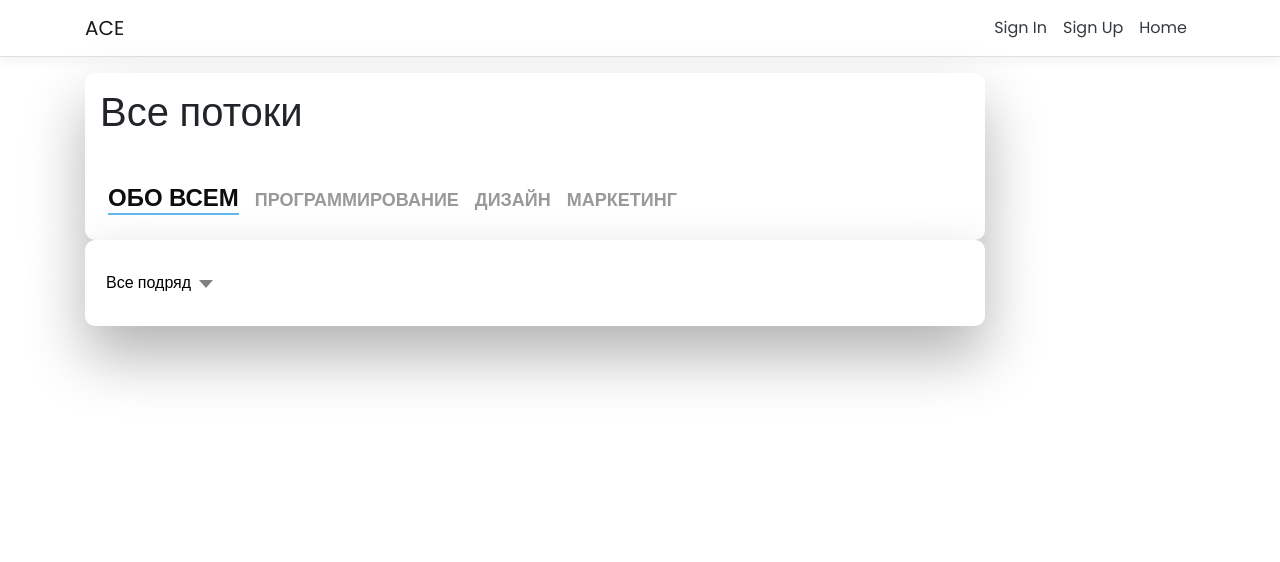
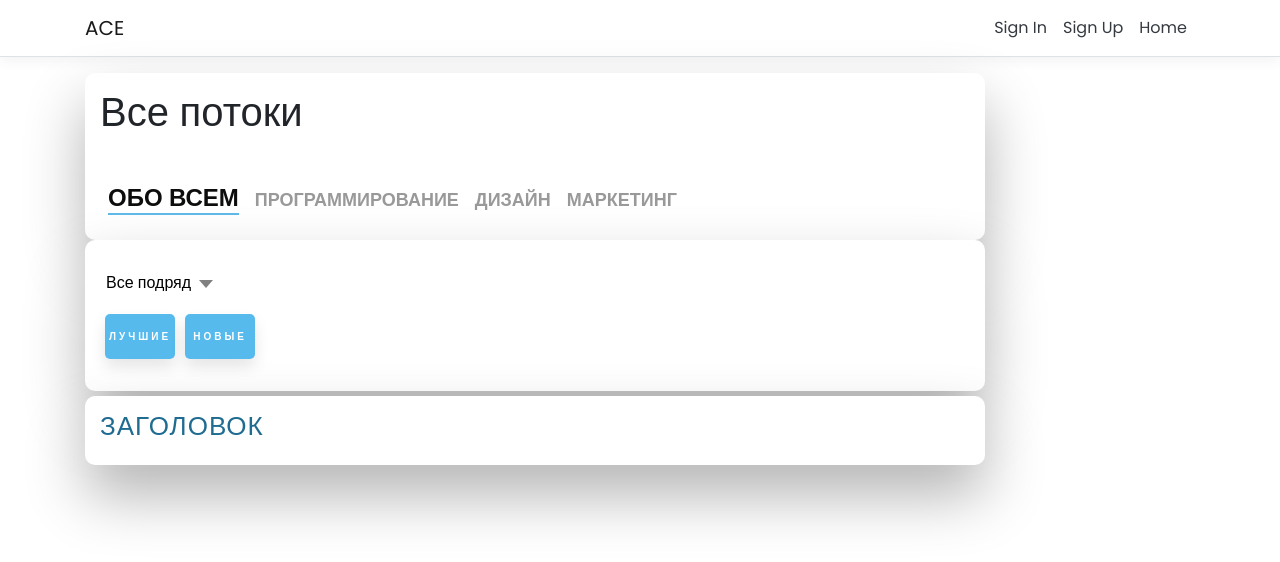
Before and after one commit to vova2plova/TeamA, a React (Create React App) app in the folder ACE/ACE/ClientApp/: page / in a window 1280 px wide. Shown: the top 562 px of the page. Built offline with nearby package versions, Linux system fonts and the light colour scheme.

Commit message:
Dropdown menu is working!

```diff
--- a/ACE/ACE/ClientApp/src/App.js
+++ b/ACE/ACE/ClientApp/src/App.js
@@ -8,8 +8,9 @@ import { FetchData } from './components/FetchData';
 import { Counter } from './components/Counter';
 
 
-import './custom.css'
-import './LogInForm.css'
+import './Styles/custom.css'
+import './Styles/sign.css'
+import './Styles/home.css'
 
 
 export default class App extends Component {
--- /dev/null
+++ b/ACE/ACE/ClientApp/src/Styles/dropDown.css
@@ -0,0 +1,59 @@
+.dropDownBar{
+    position: relative;
+    border: white;
+    text-align: left;
+    font-size: 16px;
+    color: #000000;
+    margin-top: 15px;
+    margin-bottom: 15px;
+    background: transparent;
+}
+
+.dropDownContent{
+    text-decoration: none;
+    display: inline-block;
+    width: 70px;
+    height: 45px;
+    line-height: 45px;
+    border-radius: 5px;
+    margin: 10px 5px;
+    font-family: 'Poppins', sans-serif;
+    font-size: 10px;
+    text-transform: uppercase;
+    text-align: center;
+    letter-spacing: 3px;
+    font-weight: 600;
+    color: #524f4e;
+    background: white;
+    box-shadow: 0 8px 15px rgba(0, 0, 0, .1);
+    transition: .3s;
+}
+.dropDownContent {
+    background: #56baed;
+//box-shadow: 0 15px 20px rgba(46, 159, 229, 0.4);
+    color: white;
+    transform: translateY(-7px);
+}
+
+.iconDropDownArrow{
+    color: inherit;
+    height: 24px;
+    transition: transform .15s cubic-bezier(1,-.115,.975,.855);
+    width: 24px;
+    will-change: transform;
+}
+
+#show{
+    display: block;
+    color : black;
+}
+
+.dropDownBar:after{
+    content: "";
+    margin:0 0.5em;
+    font-family: "Poppins", sans-serif;
+    display:inline-block;
+    border: 7px solid transparent;
+    border-top:8px solid gray;
+    border-bottom:0 none;
+}
--- /dev/null
+++ b/ACE/ACE/ClientApp/src/Styles/home.css
@@ -0,0 +1,59 @@
+.underline:after {
+    display: block;
+    left: 0;
+    bottom: -10px;
+    width: 0;
+    height: 2px;
+    font-size: 16px;
+    background-color: #56baed;
+    content: "";
+    transition: width 0.2s;
+}
+
+.underline:hover {
+    color: #0d0d0d;
+    font-size: 24px;
+
+}
+
+.underline:hover:after{
+    width: 100%;
+}
+
+#formHome {
+    -webkit-border-radius: 10px 10px 10px 10px;
+    border-radius: 10px 10px 10px 10px;
+    background: #fff;
+    width: 90%;
+    max-width: 900px;
+    position: relative;
+    padding: 15px;
+    -webkit-box-shadow: 0 15px 30px 0 rgba(0,0,0,0.3);
+    box-shadow: 0 30px 60px 0 rgba(0,0,0,0.3);
+    text-align: left;
+}
+
+#post {
+    -webkit-border-radius: 10px 10px 10px 10px;
+    border-radius: 10px 10px 10px 10px;
+    background: #fff;
+    width: 90%;
+    max-width: 900px;
+    position: relative;
+    padding: 15px;
+    margin-top: 5px;
+    -webkit-box-shadow: 0 15px 30px 0 rgba(0,0,0,0.3);
+    box-shadow: 0 30px 60px 0 rgba(0,0,0,0.3);
+    text-align: left;
+}
+
+.tittle{
+    color: #206c91;
+    text-transform: uppercase;
+    font-size: 26px;
+    letter-spacing: 1px;
+}
+
+.postBody{
+
+}
--- a/ACE/ACE/ClientApp/src/LogInForm.css
+++ b/ACE/ACE/ClientApp/src/Styles/sign.css
@@ -274,79 +274,6 @@ input[type=text]::placeholder {
     width: 100%;
 }
 
-.underline:after {
-    display: block;
-    left: 0;
-    bottom: -10px;
-    width: 0;
-    height: 2px;
-    font-size: 16px;
-    background-color: #56baed;
-    content: "";
-    transition: width 0.2s;
-}
-
-.underline:hover {
-    color: #0d0d0d;
-    font-size: 24px;
-
-}
-
-.underline:hover:after{
-    width: 100%;
-}
-
-.dropDownBar{
-    position: relative;
-    border: white;
-    text-align: left;
-    font-size: 16px;
-    color: #000000;
-    margin-top: 15px;
-    margin-bottom: 15px;
-    background: transparent;
-}
-
-.dropDownContent{
-    text-decoration: none;
-    display: inline-block;
-    width: 70px;
-    height: 45px;
-    line-height: 45px;
-    border-radius: 10px;
-    margin: 10px 5px;
-    font-family: 'Poppins', sans-serif;
-    font-size: 10px;
-    text-transform: uppercase;
-    text-align: center;
-    letter-spacing: 3px;
-    font-weight: 600;
-    color: #524f4e;
-    background: white;
-    box-shadow: 0 8px 15px rgba(0, 0, 0, .1);
-    transition: .3s;
-}
-.dropDownContent {
-    background: #56baed;
-    //box-shadow: 0 15px 20px rgba(46, 159, 229, 0.4);
-    color: white;
-    transform: translateY(-7px);
-}
-
-#show{
-    display: none;
-}
-
-.dropDownBar:after{
-    content: "";
-    margin:0 0.5em;
-    font-family: "Poppins", sans-serif;
-    display:inline-block;
-    border: 7px solid transparent;
-    border-top:8px solid gray;
-    border-bottom:0 none;
-}
-
 /* OTHERS */
 
 *:focus {
--- a/ACE/ACE/ClientApp/src/components/Home.js
+++ b/ACE/ACE/ClientApp/src/components/Home.js
@@ -1,8 +1,17 @@
-import React, { Component } from 'react';
+import React, {Component, useState} from 'react';
+import '../Styles/dropDown.css'
 
 export class Home extends Component {
   static displayName = Home.name;
 
+
+    dropDown(){
+      if (document.getElementById('show').style.display === 'none') {
+          document.getElementById('show').style.display = 'block'
+      }else{
+          document.getElementById('show').style.display = 'none'
+      }
+  }
 
   render () {
     return (
@@ -16,14 +25,21 @@ export class Home extends Component {
             <h2 className="inactiveHome underline">Маркетинг</h2>
           </form>
           </div>
+          <dropDown>
+
+          </dropDown>
           <div id="formHome">
-              <button className="dropDownBar" >
+              <button className="dropDownBar" onClick= {this.dropDown}>
                   Все подряд
               </button>
-              <div>
-                  <a id = "show" href = "#" className="dropDownContent">Лучшие </a>
-                  <a id = "show" href = "#" className="dropDownContent">Новые </a>
+              <div id = "show">
+                  <a href = "#" className="dropDownContent">Лучшие </a>
+                  <a href = "#" className="dropDownContent">Новые </a>
               </div>
+          </div>
+          <div id ="post">
+              <h1 className="tittle">Заголовок</h1>
+
           </div>
 
       </div>
--- a/ACE/ACE/ClientApp/src/components/NavMenu.js
+++ b/ACE/ACE/ClientApp/src/components/NavMenu.js
@@ -1,7 +1,7 @@
 import React, { Component } from 'react';
 import { Collapse, Container, Navbar, NavbarBrand, NavbarToggler, NavItem, NavLink } from 'reactstrap';
 import { Link } from 'react-router-dom';
-import './NavMenu.css';
+import '../Styles/navMenu.css';
 
 export class NavMenu extends Component {
   static displayName = NavMenu.name;
--- a/ACE/ACE/ClientApp/src/components/SignIn.js
+++ b/ACE/ACE/ClientApp/src/components/SignIn.js
@@ -1,5 +1,6 @@
 import React, { Component } from 'react';
-import '../LogInForm.css'
+import {NavLink} from "reactstrap";
+import { Link } from 'react-router-dom';
 
 export class SignIn extends Component {
     static displayName = SignIn.name;
@@ -13,7 +14,7 @@ export class SignIn extends Component {
             <h2 className="active"> Sign In </h2>
 
             <h2>
-                <a className="inactive underlineHover" href = "https://localhost:5001/SignUp">Sign Up</a>
+                <NavLink tag={Link} className="inactive underlineHover" to="/signUp">Sign Up</NavLink>
             </h2>
 
             <div className="fadeIn first">
--- a/ACE/ACE/ClientApp/src/components/SignUp.js
+++ b/ACE/ACE/ClientApp/src/components/SignUp.js
@@ -1,4 +1,6 @@
 import React, { Component } from 'react';
+import {Link} from "react-router-dom";
+import {NavLink} from "reactstrap";
 
 export class SignUp extends Component {
     static displayName = SignUp.name;
@@ -10,7 +12,7 @@ export class SignUp extends Component {
                 <div id="formContent">
 
                     <h2>
-                        <a className="inactive underlineHover"  href = "https://localhost:5001/SignIn">Sign In</a>
+                        <NavLink tag={Link} className="inactive underlineHover" to="/signIn">Sign In</NavLink>
                     </h2>
 
                     <h2 className="active">Sign Up </h2>
```
Also changed, not shown: ACE/ACE/ClientApp/src/Styles/custom.css (renamed from ACE/ACE/ClientApp/src/custom.css), ACE/ACE/ClientApp/src/Styles/navMenu.css (renamed from ACE/ACE/ClientApp/src/components/NavMenu.css), ACE/ACE/ClientApp/src/Styles/post.css (added).
